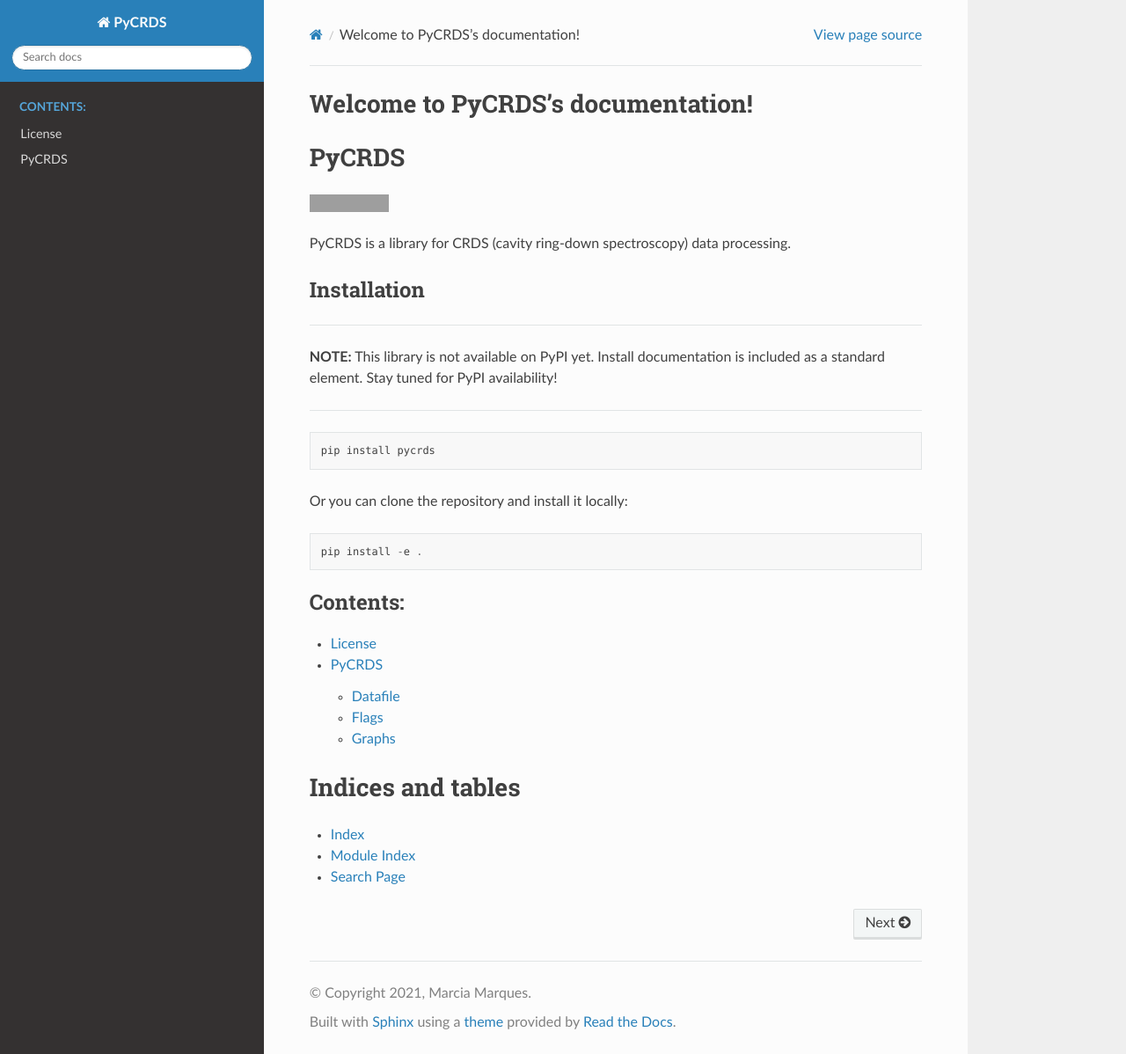
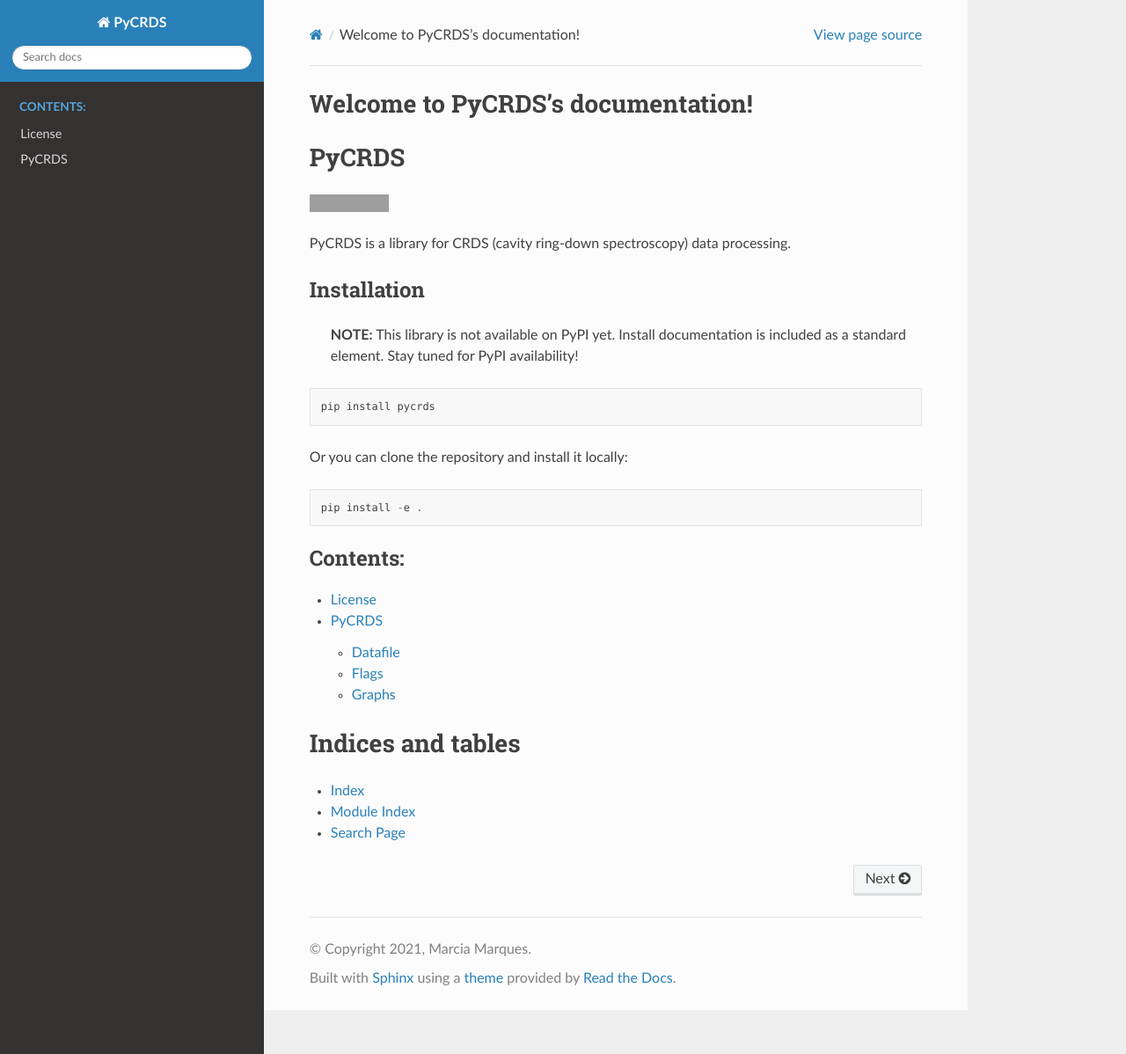
Before and after one commit to lapat-iag-usp/PyCRDS, a Sphinx documentation site: the page built from docs/source/index.rst, in a window 1280 px wide and 1198 px high. Shown: the whole window at 88% size. Built offline with Sphinx 7.4.7 and the Read the Docs theme 2.0.0, drawn with Linux system fonts in a browser that asks for light colours; grey boxes are pictures that could not be loaded.

Commit message:
Update docs

````diff
--- a/README.md
+++ b/README.md
@@ -6,11 +6,9 @@ PyCRDS is a library for CRDS (cavity ring-down spectroscopy) data processing.
 
 ## Installation
 
----
-**NOTE:**
-This library is not available on PyPI yet. Install documentation is included as a standard element. Stay tuned for PyPI availability!
+> **NOTE:**
+> This library is not available on PyPI yet. Install documentation is included as a standard element. Stay tuned for PyPI availability!
 
----
 
 ```python
 pip install pycrds
--- a/docs/source/conf.py
+++ b/docs/source/conf.py
@@ -57,4 +57,4 @@ html_theme = 'sphinx_rtd_theme'
 # Add any paths that contain custom static files (such as style sheets) here,
 # relative to this directory. They are copied after the builtin static files,
 # so a file named "default.css" will overwrite the builtin "default.css".
-html_static_path = ['_static']
+# html_static_path = ['_static']
````
Also changed, not shown: docs/requirements.txt (+40 -2 lines), requirements.txt (deleted, +0 -39 lines), 1 other file.
